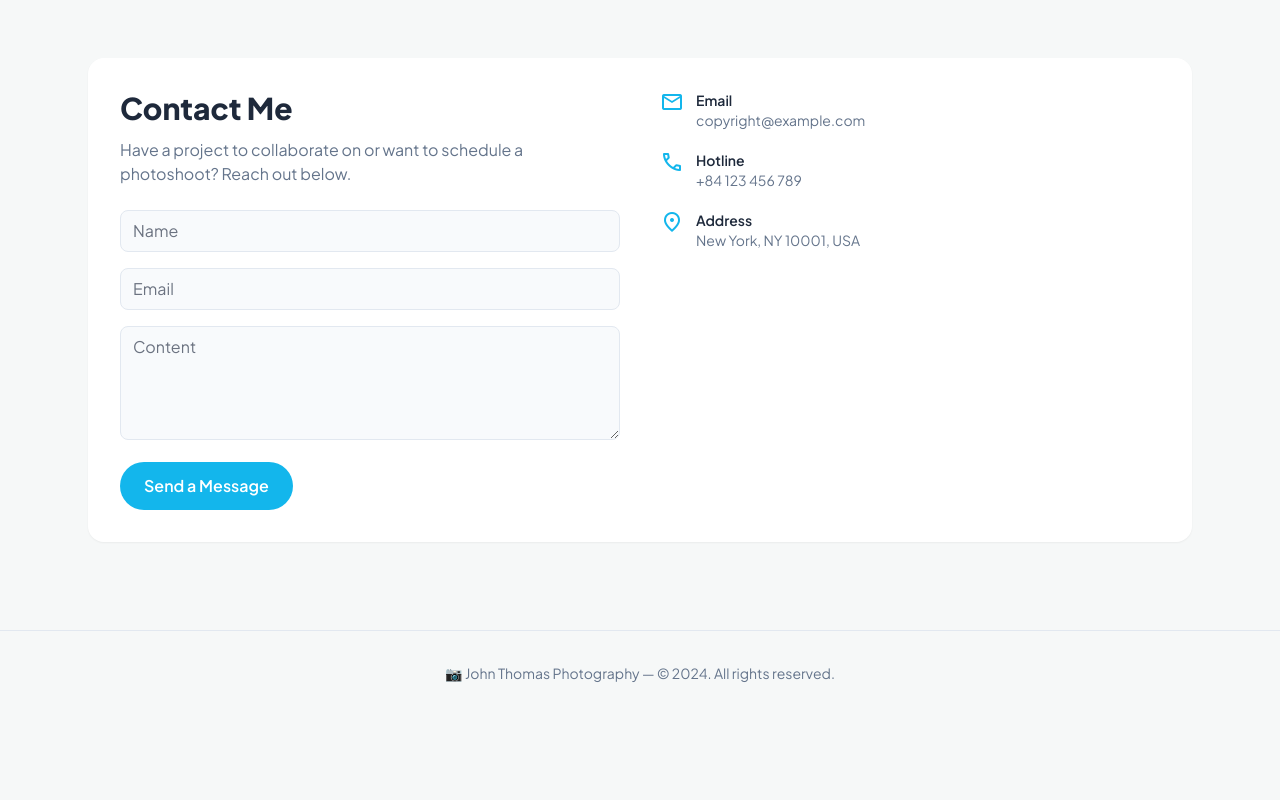
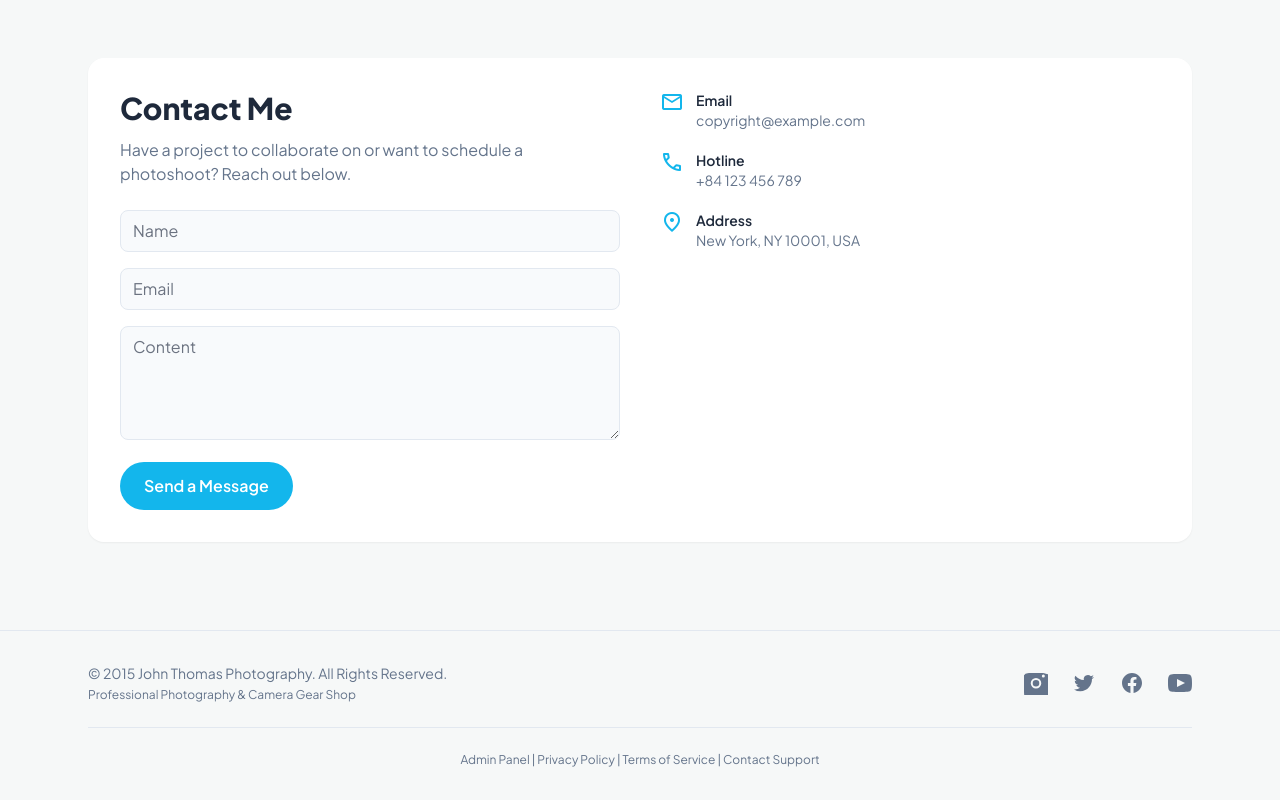
Before and after one commit to TrongHieunef/pixlora.com, a plain HTML site: page index.html in a window 1280 px wide. Shown: the part 4284-5084 px from the top of the page. Before the commit the page ends 4999 px from the top, so only its background shows below. Drawn offline with nearby package versions, Linux system fonts and the light colour scheme; no server answers.

Commit message:
Update index.html

```diff
--- a/index.html
+++ b/index.html
@@ -223,11 +223,53 @@
       </section>
     </main>
 
-    <footer class="mt-16 border-t border-slate-200 dark:border-slate-800">
-      <div class="mx-auto w-full max-w-6xl py-8 px-4 sm:px-6 text-center text-sm text-slate-500">
-        📷 John Thomas Photography — © 2024. All rights reserved.
+ <footer class="mt-16 border-t border-slate-200 dark:border-slate-800 py-8">
+  <div class="mx-auto w-full max-w-6xl px-4 sm:px-6">
+    <div class="flex flex-col md:flex-row items-center justify-between gap-6 text-center">
+      <div class="text-left">
+        <p class="text-sm text-slate-500 dark:text-slate-400">
+          © 2015 John Thomas Photography. All Rights Reserved.
+        </p>
+        <p class="text-xs text-slate-500 dark:text-slate-400 mt-1">
+          Professional Photography &amp; Camera Gear Shop
+        </p>
       </div>
-    </footer>
+      <div class="flex items-center gap-6">
+        <a class="text-slate-500 dark:text-slate-400 hover:text-primary dark:hover:text-primary transition-colors" href="#" aria-label="Instagram">
+          <svg aria-hidden="true" class="h-6 w-6" fill="currentColor" viewBox="0 0 24 24">
+            <path clip-rule="evenodd" d="M12.315 2c-4.42 0-5.455.018-7.356.108-1.901.09-3.23.444-4.38 1.594a5.003 5.003 0 00-1.594 4.38C.018 9.856 0 10.89 0 15.315s.018 5.455.108 7.356c.09 1.901.444 3.23 1.594 4.38a5.003 5.003 0 004.38 1.594c1.901.09 2.936.108 7.356.108s5.455-.018 7.356-.108c1.901-.09 3.23-.444 4.38-1.594a5.003 5.003 0 001.594-4.38c.09-1.901.108-2.936.108-7.356s-.018-5.455-.108-7.356a5.003 5.003 0 00-1.594-4.38C20.982 2.552 19.65 2.198 17.75 2.108 15.848 2.018 14.813 2 12.315 2zM12 7.042a5.273 5.273 0 100 10.546A5.273 5.273 0 0012 7.042zm0 8.564a3.291 3.291 0 110-6.582 3.291 3.291 0 010 6.582zM19.335 6.47a1.5 1.5 0 100-3 1.5 1.5 0 000 3z" fill-rule="evenodd"></path>
+          </svg>
+        </a>
+        <a class="text-slate-500 dark:text-slate-400 hover:text-primary dark:hover:text-primary transition-colors" href="#" aria-label="Twitter">
+          <svg aria-hidden="true" class="h-6 w-6" fill="currentColor" viewBox="0 0 24 24">
+            <path d="M8.29 20.251c7.547 0 11.675-6.253 11.675-11.675 0-.178 0-.355-.012-.53A8.348 8.348 0 0022 5.92a8.19 8.19 0 01-2.357.646 4.118 4.118 0 001.804-2.27 8.224 8.224 0 01-2.605.996 4.107 4.107 0 00-6.993 3.743 11.65 11.65 0 01-8.457-4.287 4.106 4.106 0 001.27 5.477A4.072 4.072 0 012.8 9.71v.052a4.105 4.105 0 003.292 4.022 4.095 4.095 0 01-1.853.07 4.108 4.108 0 003.834 2.85A8.233 8.233 0 012 18.407a11.616 11.616 0 006.29 1.84"></path>
+          </svg>
+        </a>
+        <a class="text-slate-500 dark:text-slate-400 hover:text-primary dark:hover:text-primary transition-colors" href="#" aria-label="Facebook">
+          <svg aria-hidden="true" class="h-6 w-6" fill="currentColor" viewBox="0 0 24 24">
+            <path fill-rule="evenodd" d="M22 12c0-5.523-4.477-10-10-10S2 6.477 2 12c0 4.991 3.657 9.128 8.438 9.878v-6.987h-2.54V12h2.54V9.797c0-2.506 1.492-3.89 3.777-3.89 1.094 0 2.238.195 2.238.195v2.46h-1.26c-1.243 0-1.63.771-1.63 1.562V12h2.773l-.443 2.89h-2.33v6.988C18.343 21.128 22 16.991 22 12z" clip-rule="evenodd"></path>
+          </svg>
+        </a>
+        <a class="text-slate-500 dark:text-slate-400 hover:text-primary dark:hover:text-primary transition-colors" href="#" aria-label="YouTube">
+          <svg aria-hidden="true" class="h-6 w-6" fill="currentColor" viewBox="0 0 24 24">
+            <path d="M19.615 3.184c-3.604-.246-11.631-.245-15.23 0-3.897.266-4.356 2.62-4.385 8.816.029 6.185.484 8.549 4.385 8.816 3.6.245 11.626.246 15.23 0 3.897-.266 4.356-2.62 4.385-8.816-.029-6.185-.484-8.549-4.385-8.816zm-10.615 12.816v-8l8 3.993-8 4.007z"></path>
+          </svg>
+        </a>
+      </div>
+    </div>
+    <div class="mt-6 pt-6 border-t border-slate-200 dark:border-slate-800 text-center">
+      <p class="text-xs text-slate-500 dark:text-slate-400">
+        <a href="admin.php" class="hover:text-primary transition-colors">Admin Panel</a>
+        |
+        <a href="#" class="hover:text-primary transition-colors">Privacy Policy</a>
+        |
+        <a href="#" class="hover:text-primary transition-colors">Terms of Service</a>
+        |
+        <a href="#contact" class="hover:text-primary transition-colors">Contact Support</a>
+      </p>
+    </div>
+  </div>
+</footer>
   </div>
 
   <!-- Scripts -->
```
